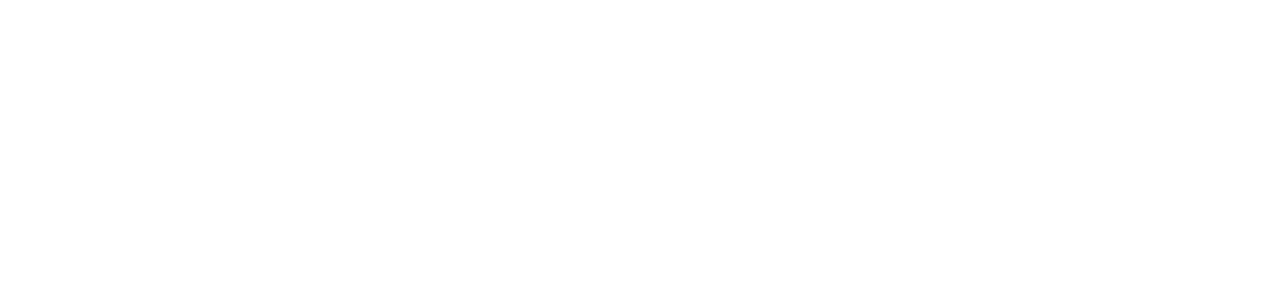
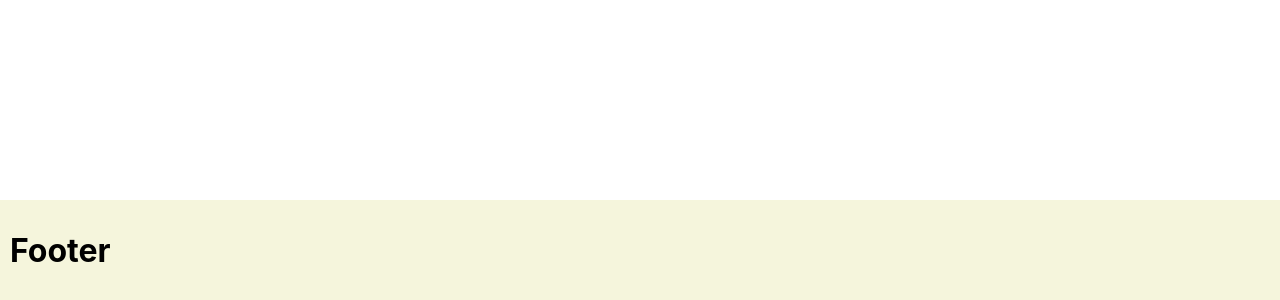
Before and after one commit to jpagtama/ReactJS_Project_05, a React (Create React App) app: page / in a window 1280 px wide. Shown: the part 718-1018 px from the top of the page. Before the commit the page ends 800 px from the top, so only its background shows below. Built offline with nearby package versions, Linux system fonts and the light colour scheme.

Commit message:
Adds footer and body css modules

```diff
--- a/src/components/Footer.js
+++ b/src/components/Footer.js
@@ -1,5 +1,11 @@
+import styles from './Footer.module.css'
+
 const Footer = () => {
-    return <></>
+    return (
+        <div className={styles.footer} >
+            <h1>Footer</h1>
+        </div>
+    )
 }
 
 export default Footer
--- /dev/null
+++ b/src/components/Footer.module.css
@@ -0,0 +1,5 @@
+.footer {
+    padding: 10px;
+    width: 100%;
+    background-color: beige;
+}
--- a/src/components/Main.js
+++ b/src/components/Main.js
@@ -1,5 +1,11 @@
+import styles from './Main.module.css'
+
 const Main = () => {
-    return <></>
+    return (
+        <div className={styles.body} >
+            <p>Test</p>
+        </div>
+    )
 }
 
 export default Main
--- /dev/null
+++ b/src/components/Main.module.css
@@ -0,0 +1,4 @@
+.body {
+    width: 100%;
+    height: 100vh;
+}
```
